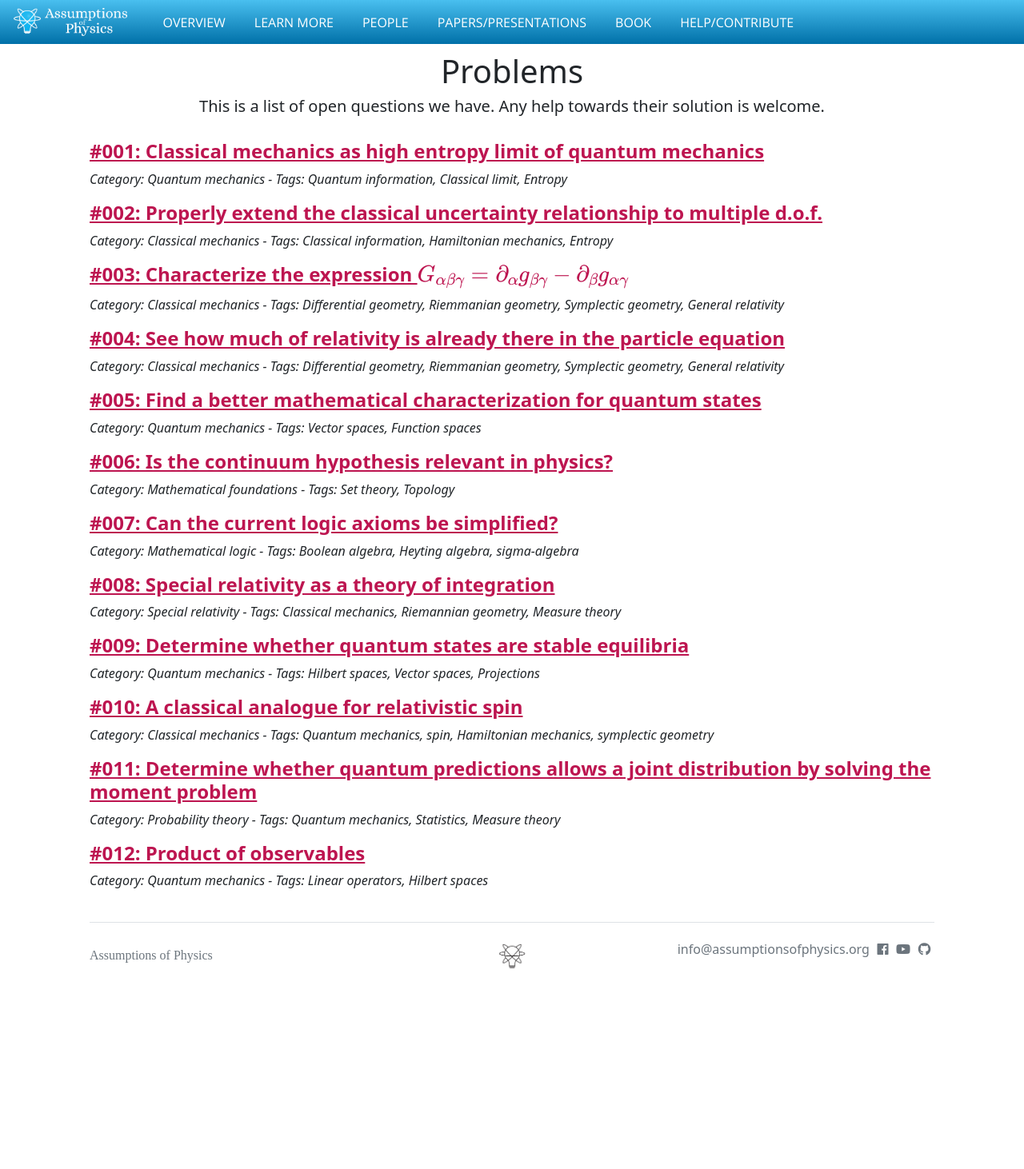
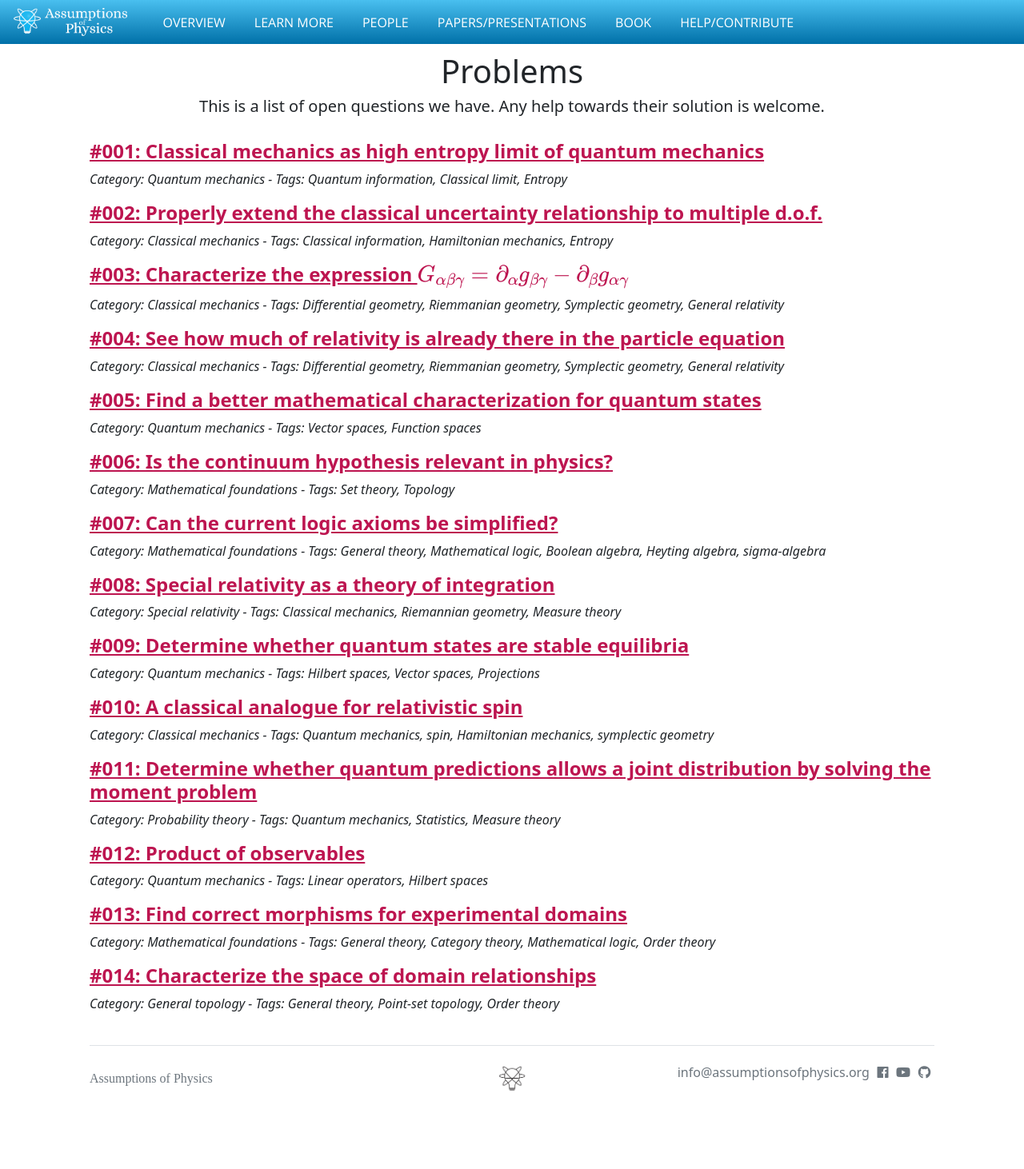
Before and after one commit to assumptionsofphysics/assumptionsofphysics.github.io, a Jekyll site: the page built from problems/index.html, in a window 1280 px wide. Shown: the whole page at 80% size. Built offline with Jekyll 4.4.1, drawn with Linux system fonts in a browser that asks for light colours; nearby versions of some CDN libraries; some web fonts are replaced; formulas are drawn with MathJax 3; before the commit the page ends 1308 px from its top, so only the background shows below that; some of the changed lines change nothing that is shown.

Commit message:
Adding more problems

```diff
--- a/_problems/007-ReviewLogicAxioms.md
+++ b/_problems/007-ReviewLogicAxioms.md
@@ -1,7 +1,7 @@
 ---
 title: Can the current logic axioms be simplified?
-category: Mathematical logic
-tags: [Boolean algebra, Heyting algebra, sigma-algebra]
+category: Mathematical foundations
+tags: [General theory, Mathematical logic, Boolean algebra, Heyting algebra, sigma-algebra]
 ---
 See whether the axioms of logic can be reduced (and maybe put in a form more
 "palatable" to logicians?).
--- /dev/null
+++ b/_problems/013-DomainMorphisms.md
@@ -0,0 +1,55 @@
+---
+title: Find correct morphisms for experimental domains
+category: Mathematical foundations
+tags: [General theory, Category theory, Mathematical logic, Order theory]
+---
+Find the correct definition of morphism over the current definitions of experimental and theoretical domain.
+
+*Mathematical problem.* Currently, the only maps we have defined over domains
+are the experimental relationships (see chapter 2 of the [book](https://assumptionsofphysics.org/book).
+The idea is to find a more general definition for morphism (map preserving structures). These should,
+for example, recover the domain product as the categorical product. We suspect that
+the categorical product and coproduct will coincide.
+
+One direct constrain is that they need to preserve the logical structure, therefore
+they will, for example, preserve narrowness. But the issue here is that the domain and
+codomain are not disconnected structures: they are embedded in a single overall structure.
+The domain product, for example, uses that overall structure when closing over conjunction
+and disjunction. Therefore the morphism should not only preserve the structures of
+the individual spaces but also preserve consistency with the overall structure.
+
+The current hunch is that the map from one domain to the other maps to the narrowest broader statement.
+That is, if $$\mathcal{D}_X$$ and $$\mathcal{D}_Y$$ are two domains, a morphism $$m$$ is a
+map $$m : \mathcal{D}_X \to \mathcal{D}_Y$$ such that $$s_X \preccurlyeq m(s_X) \preccurlyeq s_Y$$ for
+all $$s_Y \in \mathcal{D}_Y$$ for which $$s_X \preccurlyeq s_Y $$. It may be that this is
+the only requirement needed, and the preservation of the structure across the map will be a
+corollary.
+
+We can also think to perform such morphism on the whole context. In that case, the morphism
+should be idempotent. It would basically "project" the whole context to the domain. One
+thing to keep in mind, therefore, is whether this type of operation will in the end be
+related to the projections in linear spaces.
+
+*Physical significance.* The idea here is to understand what it means conceptually
+to map from one domain to the other. We have found that constructing a product domain
+means putting together two different sets of experimentally distinguishable aspects (i.e.
+horizontal and vertical position of a body, density of water and temperature of a mercury column
+in thermodynamic equilibrium with it). Here we are asking what it means to map
+from one domain to another.
+
+The domain product combines the information we can experimentally obtain with different domains
+into a single domain. This will work differently depending on the degree of dependence
+of the domains. In fact, the type of product domain can be used to characterize the
+different cases. If $$X$$ and $$Y$$ are independent, for example,
+all combinations are possible, so the whole $$XY$$ plane is possible.
+Conversely, if $$Y$$ depends on $$X$$, given a specific value of $$x$$ there will
+be only one possible value $$y=f(x)$$.
+
+Here we are most likely trying to characterize how much information can be learned about
+one domain from the other. For example, if the horizontal and vertical position of a particle
+are independent, then a statement about the horizontal position will tell us nothing
+about the vertical position. Mathematically, any statement on the horizontal position should
+map to the certainty on the vertical position (every case is possible). Conversely,
+if there is a correlation, then we should expect to map to the statement that provides the
+maximal amount of information given the constraint. That should map mathematically to the narrowest
+broader statement.
--- /dev/null
+++ b/_problems/014-DomainRelationships.md
@@ -0,0 +1,28 @@
+---
+title: Characterize the space of domain relationships
+category: General topology
+tags: [General theory, Point-set topology, Order theory]
+---
+Characterize the set of all possible topological relationship between experimental domains.
+
+*Mathematical problem.* The problem we are trying to solve makes more
+sense in terms of our general framework, but let us try to formulate in
+plain topological terms.
+
+We have three topological spaces $$X$$, $$Y$$ and $$Z$$, all of them second-countable
+and $$T_0$$. $$Z$$ is a subset of the product space, meaning that we have  a
+continuous transformation $$f(z) \to \{x, y\}$$. It is also the case that all open
+sets of $$X$$ (and or $$Y$$) are traceable from $$Z$$ in the sense that for every
+open set $$U_X$$ we can find an open set $$U_Z$$ such that $$U_X$$ contains and only contains
+all $$x \in X $$ such that $$ \{x,y\} \in f(U_Z) $$ for some $$ y $$.
+
+Given $$X$$ and $$Y$$, we want to characterize the space
+of all possible $$Z$$ with the previous relationship.
+
+*Physical significance.* The idea here is that each topological space represents
+a set of possible experimentally distinguishable cases, and $$Z$$ represent the joint
+cases of $$X$$ and $$Y$$. If $$X$$ and $$Y$$ are independent, for example,
+all combinations are possible, so the whole $$XY$$ plane is possible.
+Conversely, if $$Y$$ depends on $$X$$, given a specific value of $$x$$ there will
+be only one possible value $$y=f(x)$$ where $$f$$ must be continuous. The idea that there should be a whole
+set of in between cases and we want to characterize the space of these cases.
```
